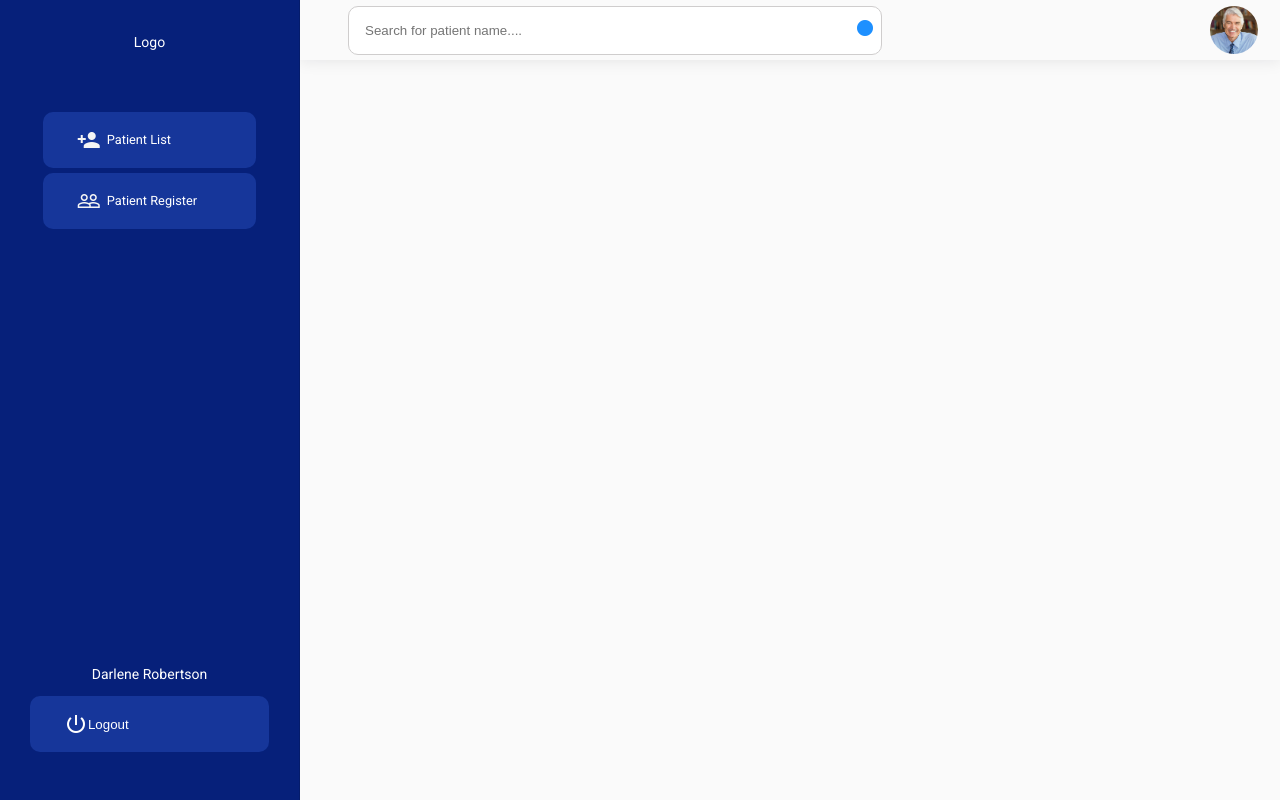
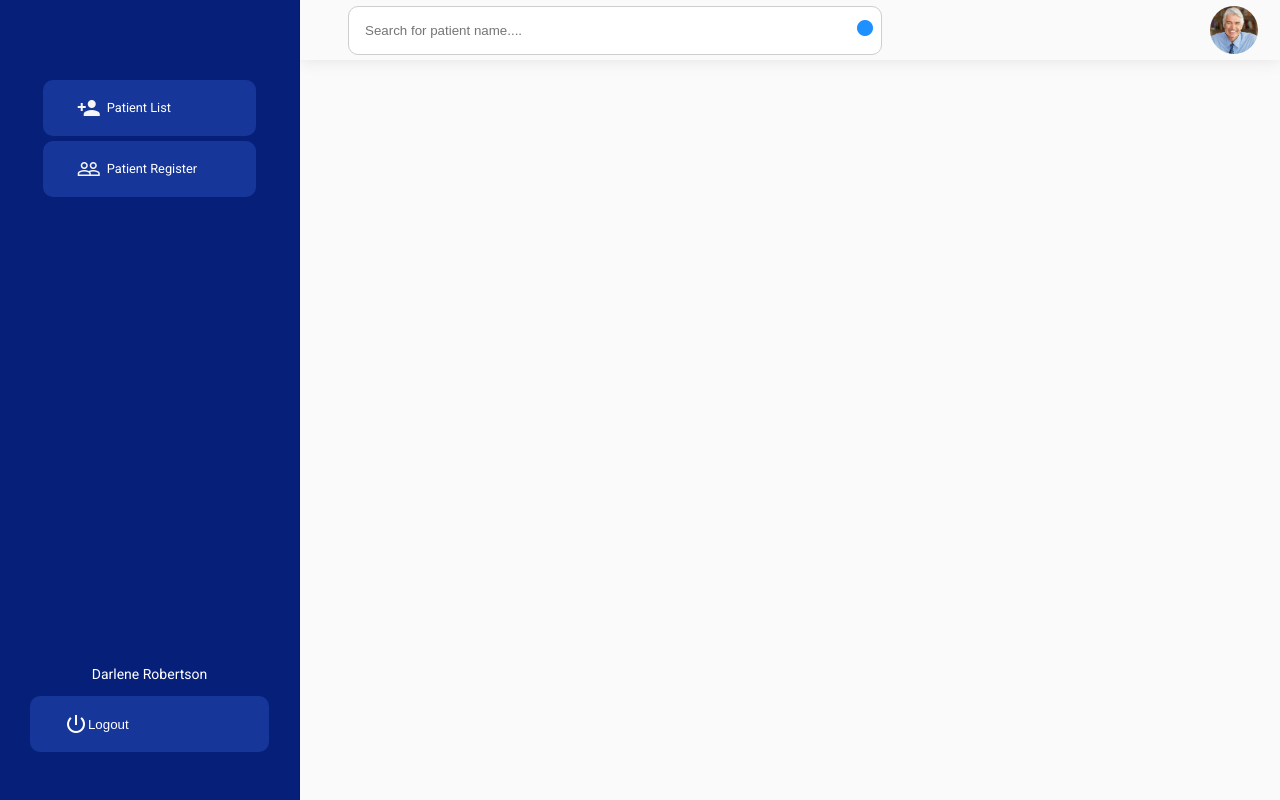
Before and after one commit to acquahsamuel/lawpavilion-angular, an Angular app: page /dashboard in a window 1280 px wide. Built offline with nearby package versions, Linux system fonts and the light colour scheme.

Commit message:
logo remove

```diff
--- a/src/app/modules/dashboard/dashboard.component.html
+++ b/src/app/modules/dashboard/dashboard.component.html
@@ -2,7 +2,7 @@
   <mat-drawer #drawer class="dashboard-sidenav" mode="side" opened>
     <div class="sidebar-wrapper">
       <div class="header">
-        <p>Logo</p>
+        <!-- <p>Logo</p> -->
 
         <nav class="navigation">
           <a class="btn btn-blue-light" routerLink="patient-details">
```
